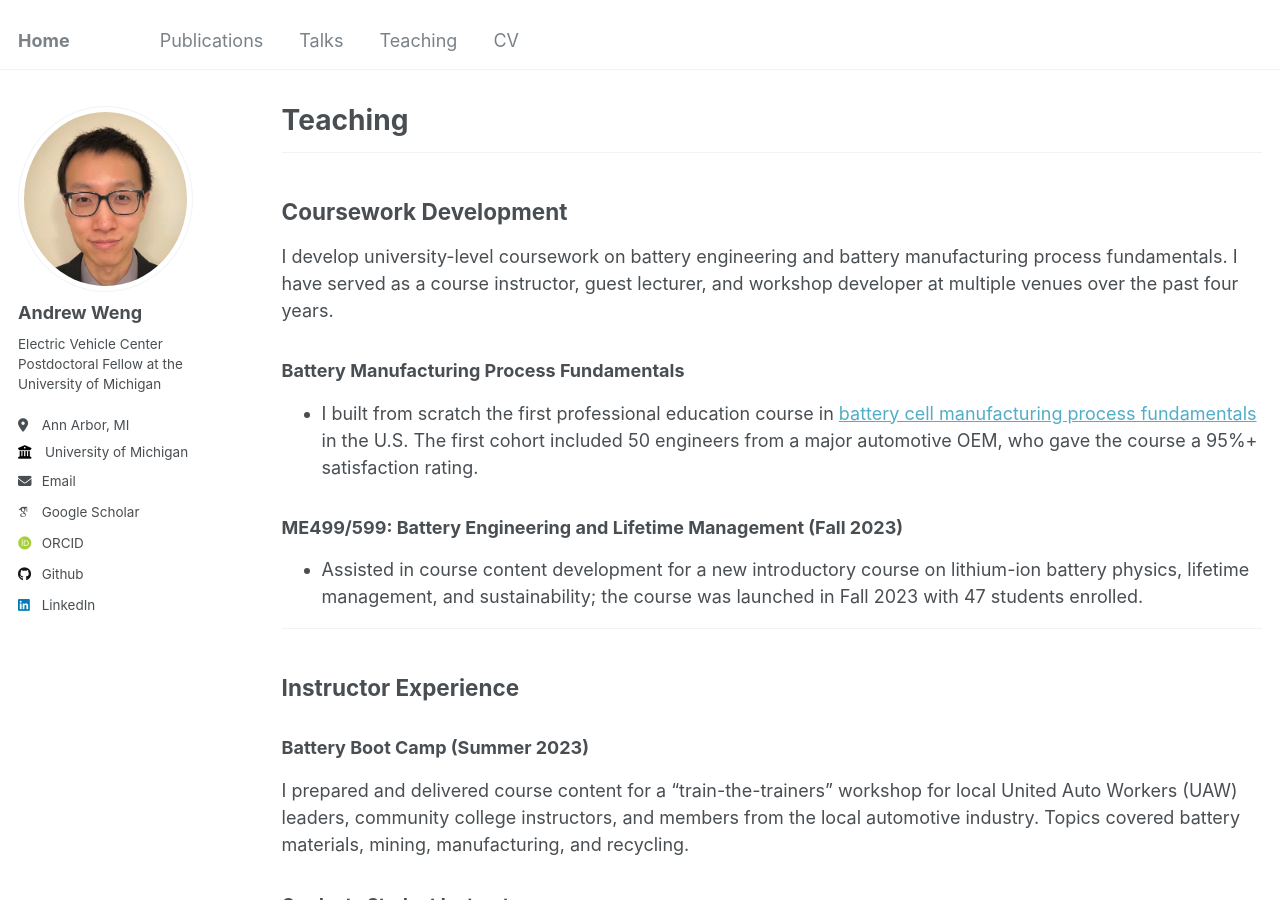
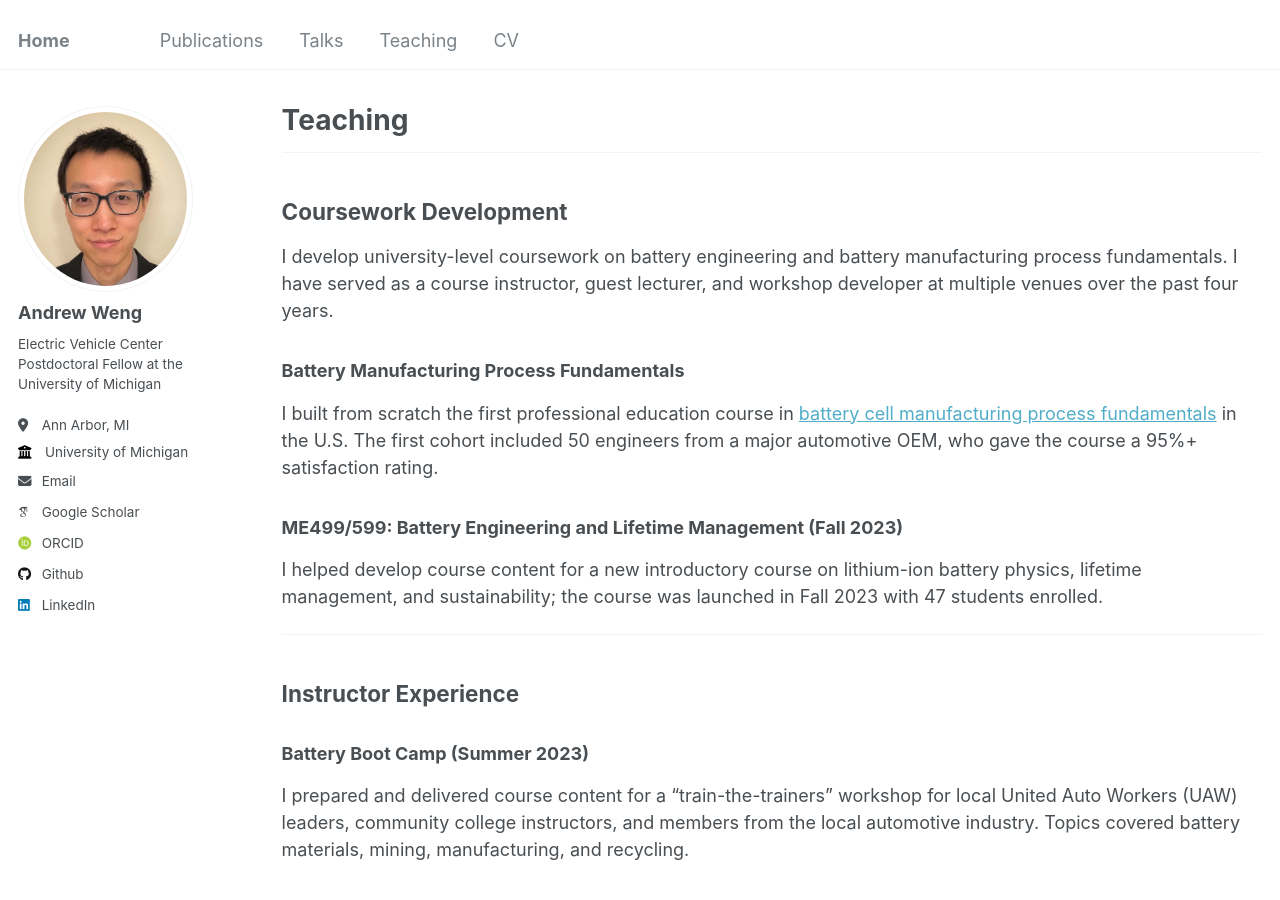
Before and after one commit to wengandrew/wengandrew.github.io, a Jekyll site: the page built from _pages/teaching.md, in a window 1280 px wide and 900 px high. Built offline with Jekyll 4.4.1, drawn with Linux system fonts in a browser that asks for light colours; some web fonts are replaced.

Commit message:
Refine wording in teaching.md for better clarity
Reworded sentences for clarity and consistency in teaching.md.

```diff
--- a/_pages/teaching.md
+++ b/_pages/teaching.md
@@ -9,14 +9,13 @@ author_profile: true
 
 ----
 ## Coursework Development
-
 I develop university-level coursework on battery engineering and battery manufacturing process fundamentals. I have served as a course instructor, guest lecturer, and workshop developer at multiple venues over the past four years.
 
 ### Battery Manufacturing Process Fundamentals
-- I built from scratch the first professional education course in [battery cell manufacturing process fundamentals](https://www.linkedin.com/feed/update/urn:li:activity:7317534923899236352/) in the U.S. The first cohort included 50 engineers from a major automotive OEM, who gave the course a 95%+ satisfaction rating.
+I built from scratch the first professional education course in [battery cell manufacturing process fundamentals](https://www.linkedin.com/feed/update/urn:li:activity:7317534923899236352/) in the U.S. The first cohort included 50 engineers from a major automotive OEM, who gave the course a 95%+ satisfaction rating.
 
 ### ME499/599: Battery Engineering and Lifetime Management (**Fall 2023**)
-- Assisted in course content development for a new introductory course on lithium-ion battery physics, lifetime management, and sustainability; the course was launched in Fall 2023 with 47 students enrolled.
+I helped develop course content for a new introductory course on lithium-ion battery physics, lifetime management, and sustainability; the course was launched in Fall 2023 with 47 students enrolled.
 
 ----
 ## Instructor Experience
```
